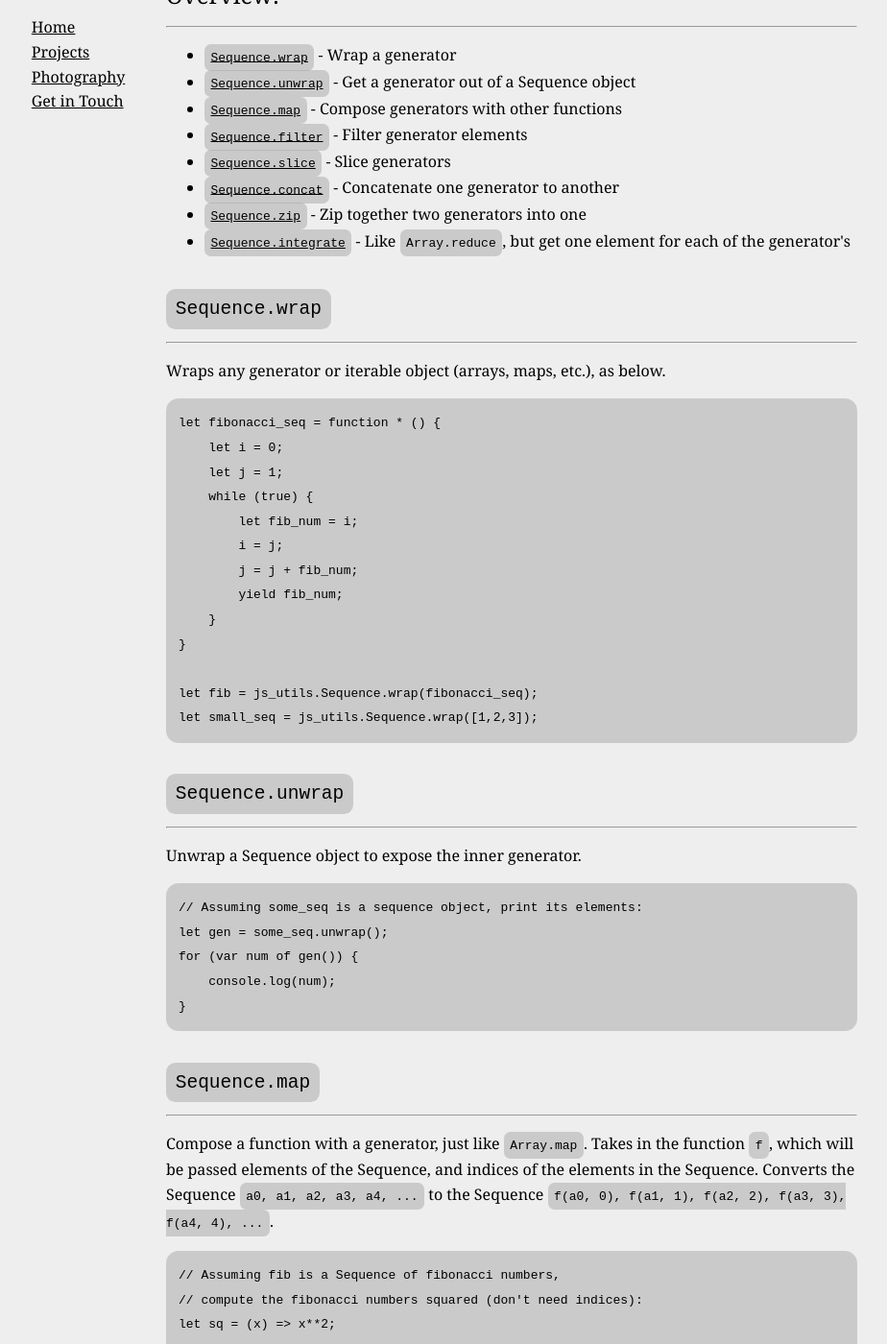
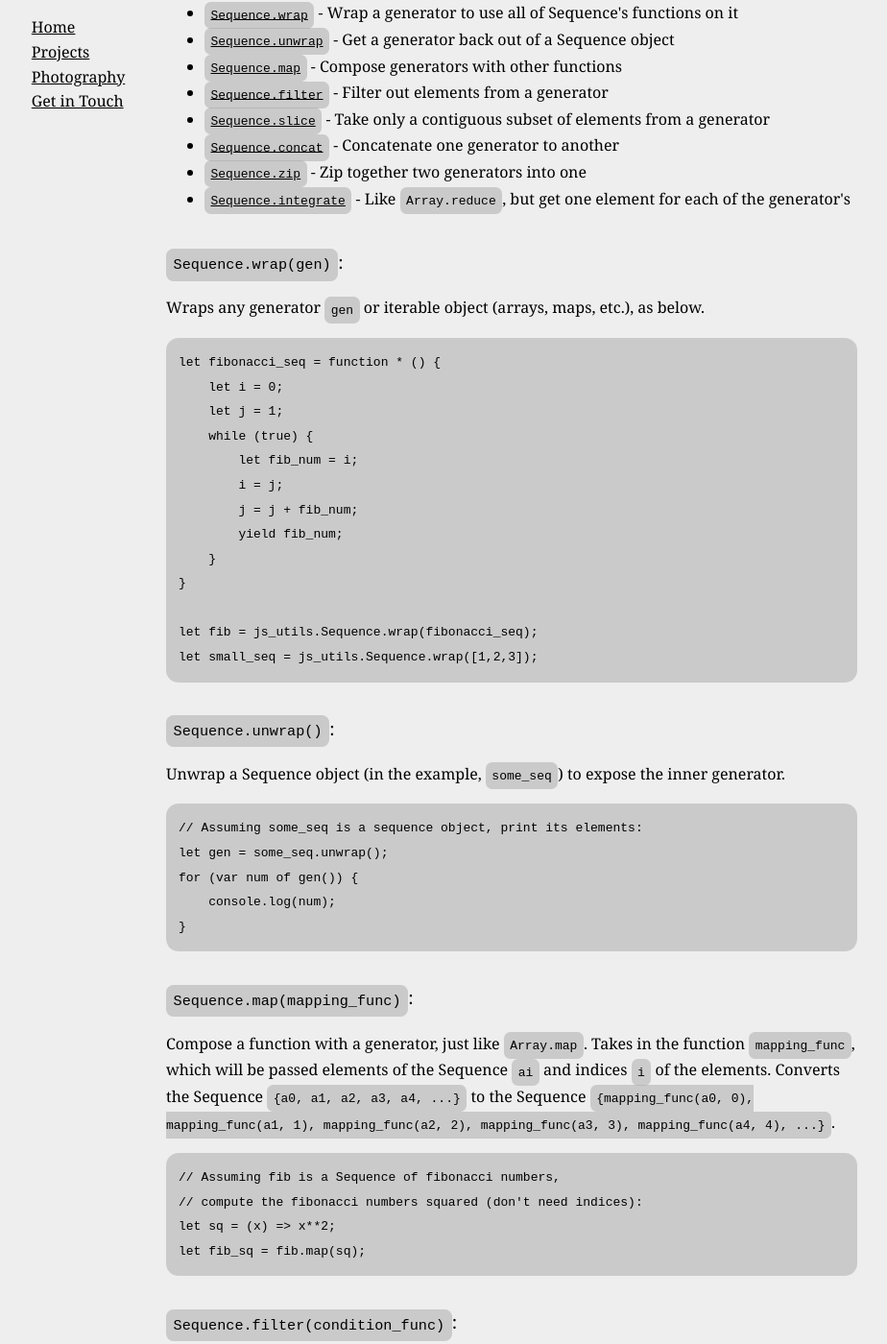
Before and after one commit to sidlim/sidlim.github.io, a Jekyll site: the page built from _posts/2020-10-10-Sequences.html, in a window 1280 px wide and 1400 px high, scrolled down 794 px. Shown: the whole window at 96% size, without its empty margins (107-1031 px from the left). Built offline with Jekyll 4.4.1, drawn with Linux system fonts in a browser that asks for light colours; some of the changed text lies outside the part shown.

Commit message:
updated Documentation for Sequences

```diff
--- a/_layouts/default.html
+++ b/_layouts/default.html
@@ -16,6 +16,7 @@
                 {% include {{ page.header }} %}
             {% else %}
                 <h1> {{ page.title }} </h1>
+                <hr>
             {% endif %}
         </header>
         <article>
--- a/_posts/2020-10-10-Sequences.html
+++ b/_posts/2020-10-10-Sequences.html
@@ -1,13 +1,12 @@
 ---
+title: Sequences
 layout: default
-title: Sequences
 description: A small library adding functionality to Javascript Generators
 category: projects
 ---
 
 <section>
     <h2>Description:</h2>
-    <hr>
     <p>
         &emsp; Generators in Javascript are really exciting. For one, they're
         functions which can stop mid-way, return a value, and then pick up
@@ -24,7 +23,6 @@ category: projects
 </section>
 <section>
     <h2>Usage:</h2>
-    <hr>
     <p>
         Just include the
         <a href="https://github.com/eyamil/js-utils">js-utils library</a> in
@@ -44,22 +42,20 @@ category: projects
 </section>
 <section>
     <h2>Overview:</h2>
-    <hr>
     <ul>
-        <li><a href="#wrap"><code>Sequence.wrap</code></a> - Wrap a generator</li>
-        <li><a href="#unwrap"><code>Sequence.unwrap</code></a> - Get a generator out of a Sequence object</li>
+        <li><a href="#wrap"><code>Sequence.wrap</code></a> - Wrap a generator to use all of Sequence's functions on it</li>
+        <li><a href="#unwrap"><code>Sequence.unwrap</code></a> - Get a generator back out of a Sequence object</li>
         <li><a href="#map"><code>Sequence.map</code></a> - Compose generators with other functions</li>
-        <li><a href="#filter"><code>Sequence.filter</code></a> - Filter generator elements</li>
-        <li><a href="#slice"><code>Sequence.slice</code></a> - Slice generators</li>
+        <li><a href="#filter"><code>Sequence.filter</code></a> - Filter out elements from a generator</li>
+        <li><a href="#slice"><code>Sequence.slice</code></a> - Take only a contiguous subset of elements from a generator</li>
         <li><a href="#concat"><code>Sequence.concat</code></a> - Concatenate one generator to another</li>
         <li><a href="#zip"><code>Sequence.zip</code></a> - Zip together two generators into one</li>
         <li><a href="#integrate"><code>Sequence.integrate</code></a> - Like <code>Array.reduce</code>, but get one element for each of the generator's</li>
     </ul>
 </section>
 <section id="wrap">
-    <h2><code>Sequence.wrap</code></h2>
-    <hr>
-    <p>Wraps any generator or iterable object (arrays, maps, etc.), as below.</p>
+    <h3><code>Sequence.wrap(gen)</code>:</h2>
+    <p>Wraps any generator <code>gen</code> or iterable object (arrays, maps, etc.), as below.</p>
     <pre><code>let fibonacci_seq = function * () {
     let i = 0;
     let j = 1;
@@ -75,9 +71,8 @@ let fib = js_utils.Sequence.wrap(fibonacci_seq);
 let small_seq = js_utils.Sequence.wrap([1,2,3]);</code></pre>
 </section>
 <section id="unwrap">
-    <h2><code>Sequence.unwrap</code></h2>
-    <hr>
-    <p>Unwrap a Sequence object to expose the inner generator.</p>
+    <h3><code>Sequence.unwrap()</code>:</h2>
+    <p>Unwrap a Sequence object (in the example, <code>some_seq</code>) to expose the inner generator.</p>
     <pre><code>// Assuming some_seq is a sequence object, print its elements:
 let gen = some_seq.unwrap();
 for (var num of gen()) {
@@ -85,14 +80,13 @@ for (var num of gen()) {
 }</code></pre>
 </section>
 <section id="map">
-    <h2><code>Sequence.map</code></h2>
-    <hr>
+    <h3><code>Sequence.map(mapping_func)</code>:</h2>
     <p>
         Compose a function with a generator, just like <code>Array.map</code>.
-        Takes in the function <code>f</code>, which will be passed elements of
-        the Sequence, and indices of the elements in the Sequence.
-        Converts the Sequence <code>a0, a1, a2, a3, a4, ...</code> to the
-        Sequence <code>f(a0, 0), f(a1, 1), f(a2, 2), f(a3, 3), f(a4, 4), ...</code>.
+        Takes in the function <code>mapping_func</code>, which will be passed elements of
+        the Sequence <code>ai</code> and indices <code>i</code> of the elements.
+        Converts the Sequence <code>{a0, a1, a2, a3, a4, ...}</code> to the
+        Sequence <code>{mapping_func(a0, 0), mapping_func(a1, 1), mapping_func(a2, 2), mapping_func(a3, 3), mapping_func(a4, 4), ...}</code>.
     </p>
     <pre><code>// Assuming fib is a Sequence of fibonacci numbers,
 // compute the fibonacci numbers squared (don't need indices):
@@ -100,12 +94,11 @@ let sq = (x) => x**2;
 let fib_sq = fib.map(sq);</code></pre>
 </section>
 <section id="filter">
-    <h2><code>Sequence.filter</code></h2>
-    <hr>
+    <h3><code>Sequence.filter(condition_func)</code>:</h2>
     <p>
         Filter out elements of a generator, just like <code>Array.filter</code>
-        . Takes in a function <code>f</code> that will be passed the Sequence
-        elements and respective indices. <code>f</code> returns <code>true</code>
+        . Takes in a function <code>condition_f</code> that will be passed the Sequence
+        elements and respective indices. <code>condition_func</code> returns <code>true</code>
         if the value is to be included in the output Sequence, and
         <code>false</code> otherwise.
     </p>
@@ -114,8 +107,7 @@ let is_even = (x) => (x % 2 == 0);
 let fib_even = fib.filter(is_even);</code></pre>
 </section>
 <section id="slice">
-    <h2><code>Sequence.slice</code></h2>
-    <hr>
+    <h3><code>Sequence.slice(start, end)</code>:</h2>
     <p>
         Slice a generator, just like <code>Array.slice</code>.
         Takes in indices <code>start</code> (inclusive) and <code>end</code>
@@ -128,25 +120,23 @@ let fib_even = fib.filter(is_even);</code></pre>
 let fib_subset = fib.filter(45, 66);</code></pre>
 </section>
 <section id="concat">
-    <h2><code>Sequence.concat</code></h2>
-    <hr>
+    <h3><code>Sequence.concat(seq2)</code>:</h2>
     <p>
-        Concatenate a generator <code>b</code> to another <code>a</code>, just
+        Concatenate a generator <code>seq2</code> to the current one, just
         like <code>Array.concat</code>. Takes in a Sequence.
-        Observe that the sequence returned by <code>a.concat(b)</code>
-        will only reach elements of <code>b</code> if <code>a</code>
+        Observe that the sequence returned by <code>seq1.concat(seq2)</code>
+        will only reach elements of <code>seq2</code> if <code>seq1</code>
         terminates.
     </p>
     <pre><code>// A sequence containing 1 through 5, then the fibonacci numbers:
-let silly_seq = Sequence.wrap([1,2,3,4,5]).concat(fib);</code></pre>
+let silly_seq = (Sequence.wrap([1,2,3,4,5])).concat(fib);</code></pre>
 </section>
 <section id="zip">
-    <h2><code>Sequence.zip</code></h2>
-    <hr>
+    <h3><code>Sequence.zip(seq2, packager_func)</code>:</h2>
     <p>
         Zip a generator with another. Inspired by <code>zip()</code> in Python.
-        Takes in Sequence <code>s</code> and a packager
-        function <code>f</code> (optional, will package elements into length 2
+        Takes in another Sequence <code>seq2</code> and a packager
+        function <code>packager_func</code> (optional, will package elements into length 2
         arrays if not provided) and puts the elements together using the
         packager.
         Terminates when the shorter of the Sequences terminates.
@@ -159,12 +149,11 @@ let packaged_fib_seqs = fib.zip(lucas, (a, b) => {L: a, F: b});
 </code></pre>
 </section>
 <section id="integrate">
-    <h2><code>Sequence.integrate</code></h2>
-    <hr>
+    <h3><code>Sequence.integrate(reducer_func)</code>:</h2>
     <p>
         Reduce a generator, returning intermediate values. Inspired by
         <code>Array.reduce</code>, but more general-purpose.
-        Takes in a reducer function <code>f</code> and a base case value,
+        Takes in a reducer function <code>reducer_func</code> and a base case value,
         and returns the Sequence of subsequent reductions of s.
     </p>
     <pre><code>// Calculate triangular numbers, assuming N is the sequence of positive integers:
--- a/index.html
+++ b/index.html
@@ -11,8 +11,7 @@ title: Home
     </p>
 </section>
 <section>
-    <h2>Influences and Inspirations</h2>
-    <hr>
+    <h2>Influences and Inspirations:</h2>
     &emsp; I've picked up a lot of my views about understanding the world
     and communicating from a couple of influential people. Here are
     just a few:
@@ -41,8 +40,7 @@ title: Home
     </ul>
 </section>
 <section>
-    <h2>Goals</h2>
-    <hr>
+    <h2>Goals:</h2>
     <p>
         &emsp; I'm drawing from <a href='https://explorabl.es'>Explorables</a>
         here - first and foremost, I want this website to be about explanation
```
Also changed, not shown: 1 other file.
